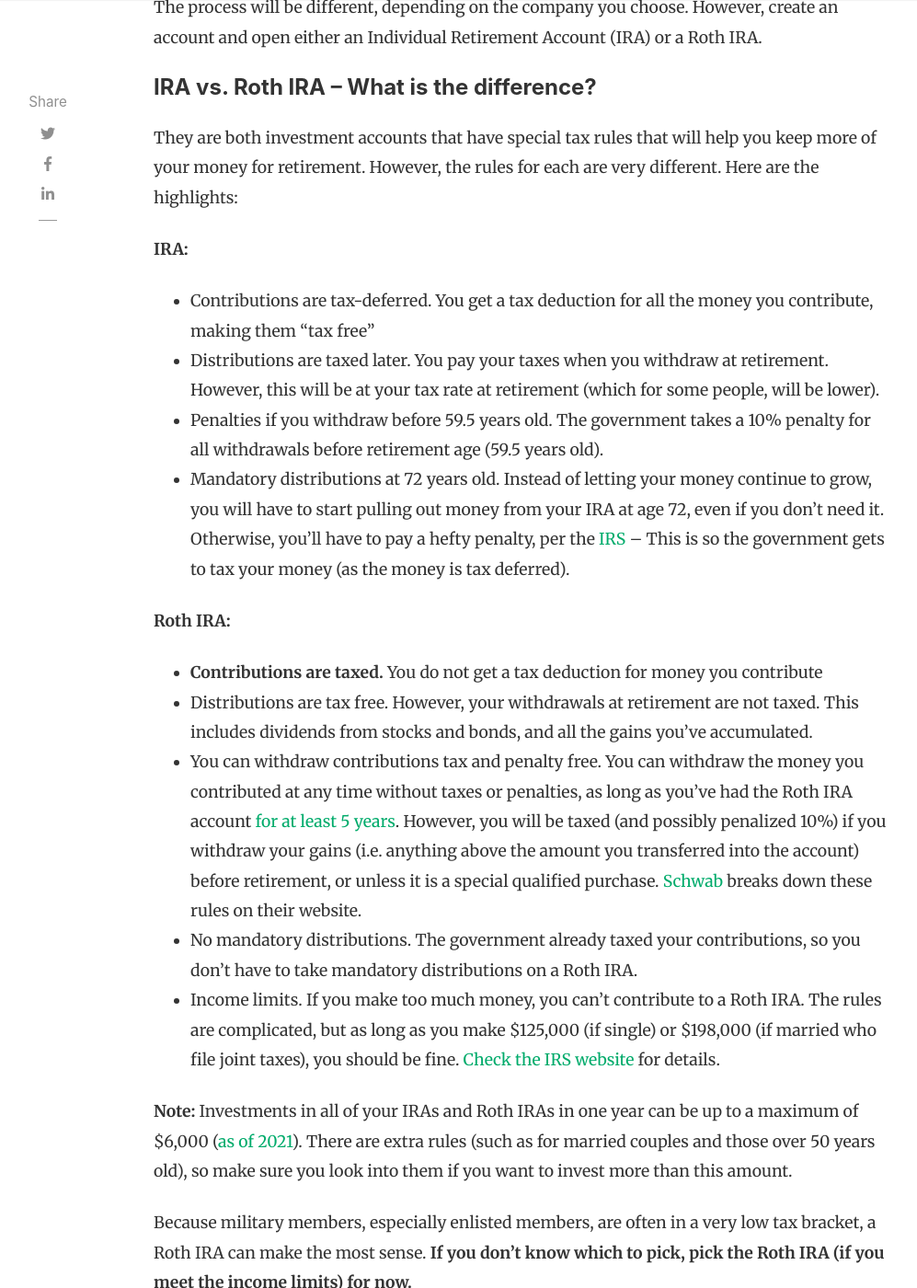
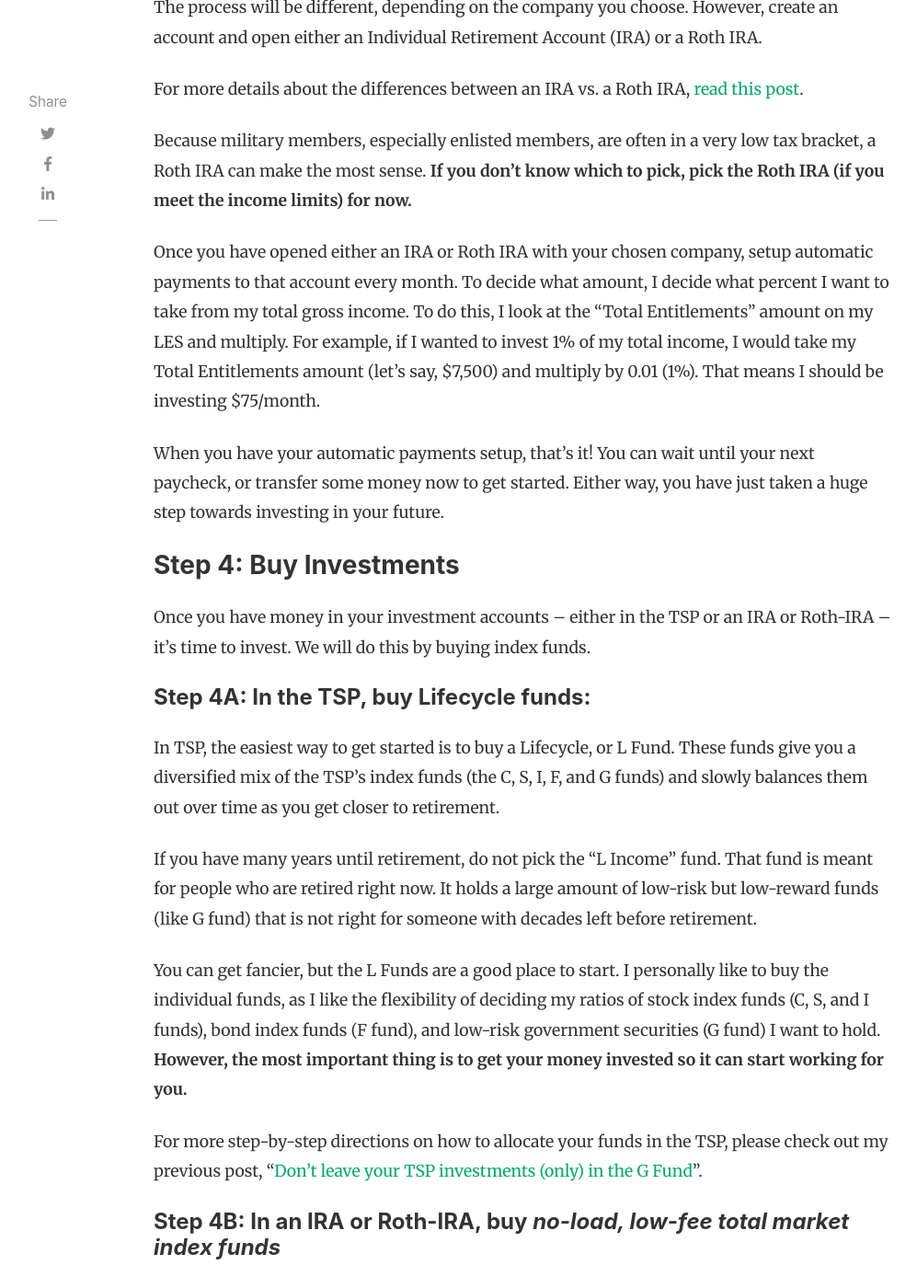
Before and after one commit to militaryinvestor/militaryinvestor.github.io, a Jekyll site: the page built from _posts/2021-12-12-Step-by-Step-Guide-to-Passive-Military-Investing.md, in a window 1280 px wide and 1400 px high, scrolled down 5718 px. Shown: the whole window at 92% size, without its empty margins (118-1115 px from the left). Built offline with Jekyll 4.4.1, drawn with Linux system fonts in a browser that asks for light colours; nearby versions of some CDN libraries; comment, search, counter and statistics services are not loaded; some of the changed text lies outside the part shown.

Commit message:
Update 2021-12-12-Step-by-Step-Guide-to-Passive-Military-Investing.md

```diff
--- a/_posts/2021-12-12-Step-by-Step-Guide-to-Passive-Military-Investing.md
+++ b/_posts/2021-12-12-Step-by-Step-Guide-to-Passive-Military-Investing.md
@@ -67,26 +67,7 @@ If you are not able to invest into the TSP (e.g. you are a veteran and are not i
 
 The process will be different, depending on the company you choose. However, create an account and open either an Individual Retirement Account (IRA) or a Roth IRA.
 
-#### IRA vs. Roth IRA – What is the difference?
-
-They are both investment accounts that have special tax rules that will help you keep more of your money for retirement. However, the rules for each are very different. Here are the highlights:
-
-**IRA:**
-- Contributions are tax-deferred. You get a tax deduction for all the money you contribute, making them “tax free”
-- Distributions are taxed later. You pay your taxes when you withdraw at retirement. However, this will be at your tax rate at retirement (which for some people, will be lower).
-- Penalties if you withdraw before 59.5 years old. The government takes a 10% penalty for all withdrawals before retirement age (59.5 years old).
-- Mandatory distributions at 72 years old. Instead of letting your money continue to grow, you will have to start pulling out money from your IRA at age 72, even if you don’t need it. Otherwise, you’ll have to pay a hefty penalty, per the [IRS](https://www.irs.gov/retirement-plans/retirement-plans-faqs-regarding-requiredminimumdistributions#:~:
-text=Your%20required%20minimum%20distribution%20is,before%20January%201%2)
--- This is so the government gets to tax your money (as the money is tax deferred).
-
-**Roth IRA:**
-- **Contributions are taxed.** You do not get a tax deduction for money you contribute
-- Distributions are tax free. However, your withdrawals at retirement are not taxed.  This includes dividends from stocks and bonds, and all the gains you’ve accumulated.
-- You can withdraw contributions tax and penalty free. You can withdraw the money you contributed at any time without taxes or penalties, as long as you've had the Roth IRA account [for at least 5 years](https://www.investopedia.com/ask/answers/05/waitingperiodroth.asp). However, you will be taxed (and possibly penalized 10%) if you withdraw your gains (i.e. anything above the amount you transferred into the account) before retirement, or unless it is a special qualified purchase. [Schwab](https://www.schwab.com/ira/rothira/withdrawal-rules) breaks down these rules on their website.
-- No mandatory distributions. The government already taxed your contributions, so you don’t have to take mandatory distributions on a Roth IRA.
-- Income limits. If you make too much money, you can’t contribute to a Roth IRA. The rules are complicated, but as long as you make $125,000 (if single) or $198,000 (if married who file joint taxes), you should be fine. [Check the IRS website](https://www.irs.gov/retirement-plans/amount-of-roth-ira-contributions-that-youcan-make-for-2021) for details.
-
-**Note:** Investments in all of your IRAs and Roth IRAs in one year can be up to a maximum of $6,000 ([as of 2021](https://www.irs.gov/retirementplans/individual-retirement-arrangements-iras)). There are extra rules (such as for married couples and those over 50 years old), so make sure you look into them if you want to invest more than this amount.
+For more details about the differences between an IRA vs. a Roth IRA, [read this post](https://www.militaryinvestor.org/IRA-vs-Roth-IRA/).
 
 Because military members, especially enlisted members, are often in a very low tax bracket, a Roth IRA can make the most sense. **If you don’t know which to pick, pick the Roth IRA (if you meet the income limits) for now.**
 
@@ -104,7 +85,7 @@ In TSP, the easiest way to get started is to buy a Lifecycle, or L Fund. These f
 
 If you have many years until retirement, do not pick the “L Income” fund. That fund is meant for people who are retired right now. It holds a large amount of low-risk but low-reward funds (like G fund) that is not right for someone with decades left before retirement.
 
-You can get fancier, but the L Funds are a good place to start. I personally like to buy the individual funds, as I like the flexibility of deciding my ratios of stock index funds (C, S, and I funds), bond index funds (F fund), and low-risk government securities (G fund) I want to hold. **However, the most important thing is to get your money invested, so it can start working for you.**
+You can get fancier, but the L Funds are a good place to start. I personally like to buy the individual funds, as I like the flexibility of deciding my ratios of stock index funds (C, S, and I funds), bond index funds (F fund), and low-risk government securities (G fund) I want to hold. **However, the most important thing is to get your money invested so it can start working for you.**
 
 For more step-by-step directions on how to allocate your funds in the TSP, please check out my previous post, “[Don’t leave your TSP investments (only) in the G Fund](https://www.militaryinvestor.org/Don't-Leave-Your-TSP-Money-Only-in-The-G-Fund/)”.
 
```
